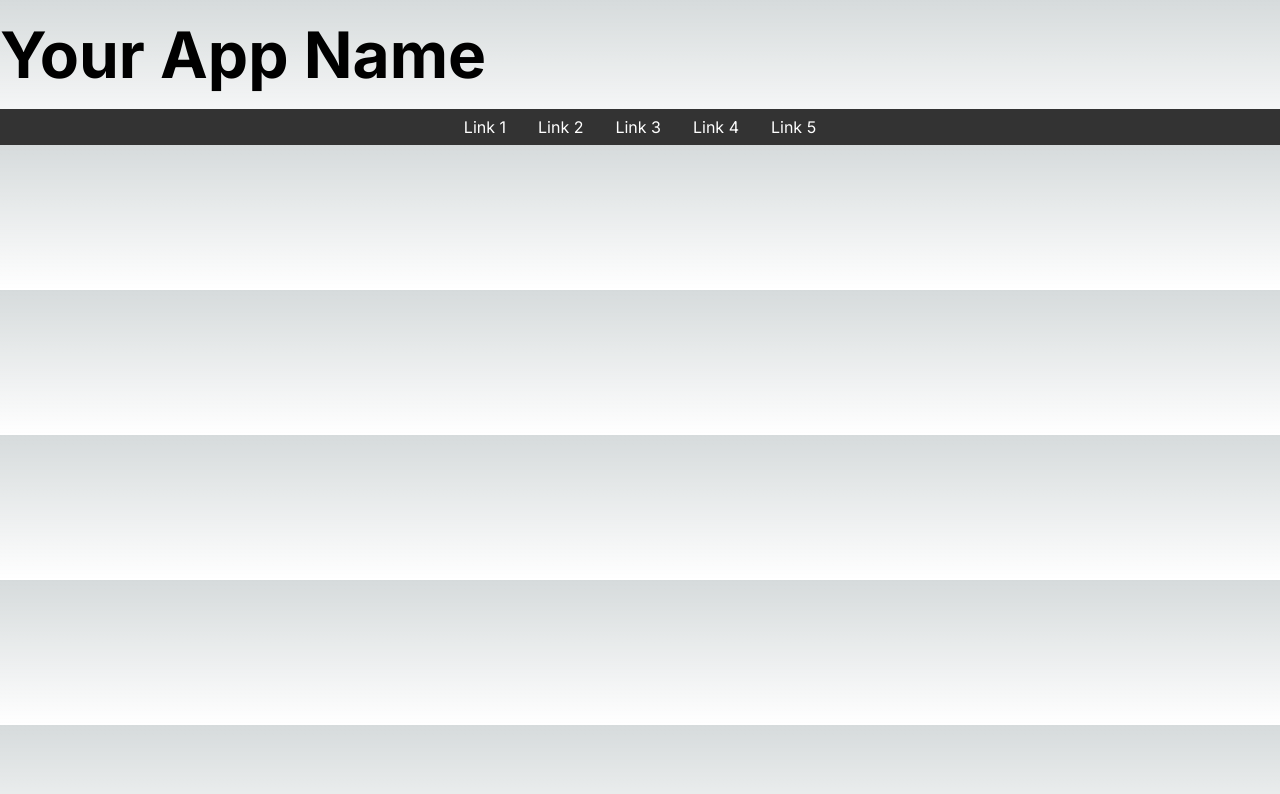
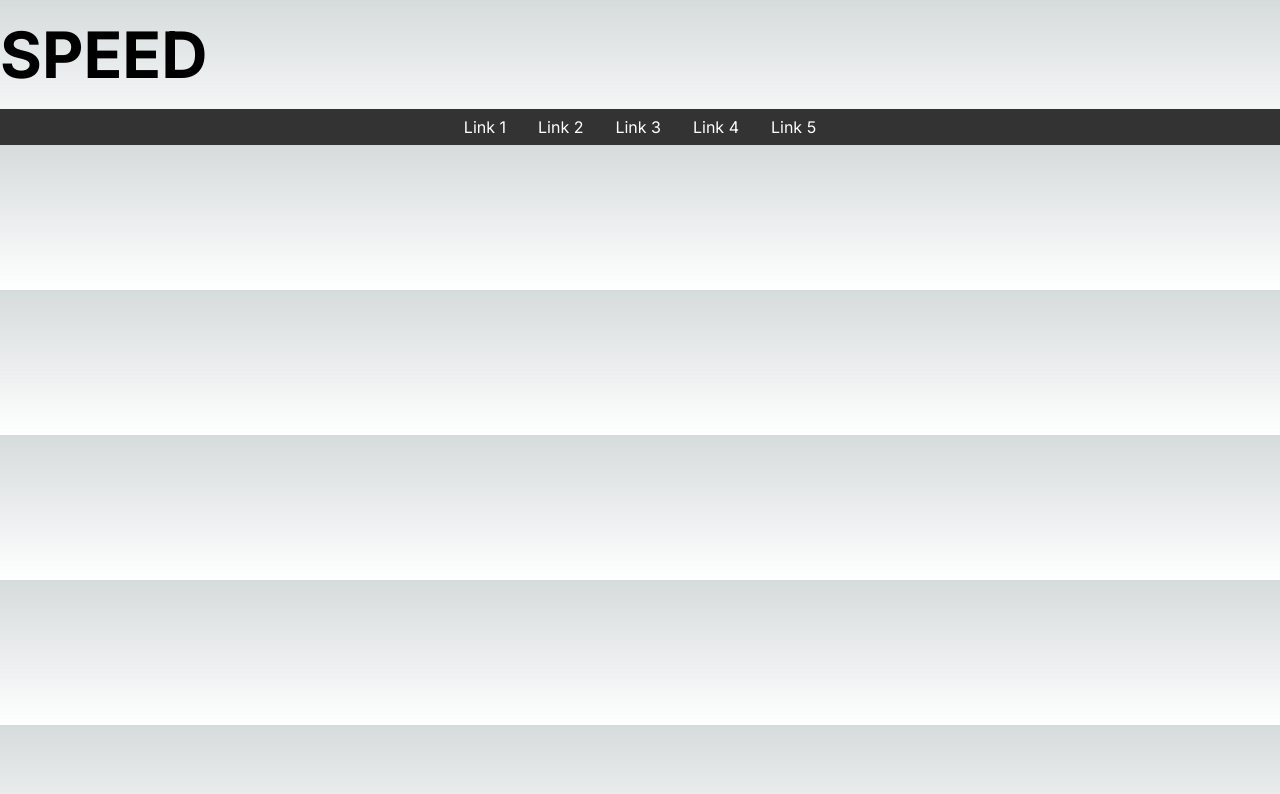
Before and after one commit to travyozza/SPEED, a Next.js app in the folder frontend/: page / in a window 1280 px wide. Shown: the top 794 px of the page. Built offline with nearby package versions, Linux system fonts and the light colour scheme.

Commit message:
Homepage template created

```diff
--- a/frontend/src/app/page.tsx
+++ b/frontend/src/app/page.tsx
@@ -5,7 +5,7 @@ const HomePage: React.FC = () => {
   return (
     <div>
       <header className={styles.title}>
-        <h1>Your App Name</h1>
+        <h1>SPEED</h1>
       </header>
 
       <nav className={styles.navbar}>
```
